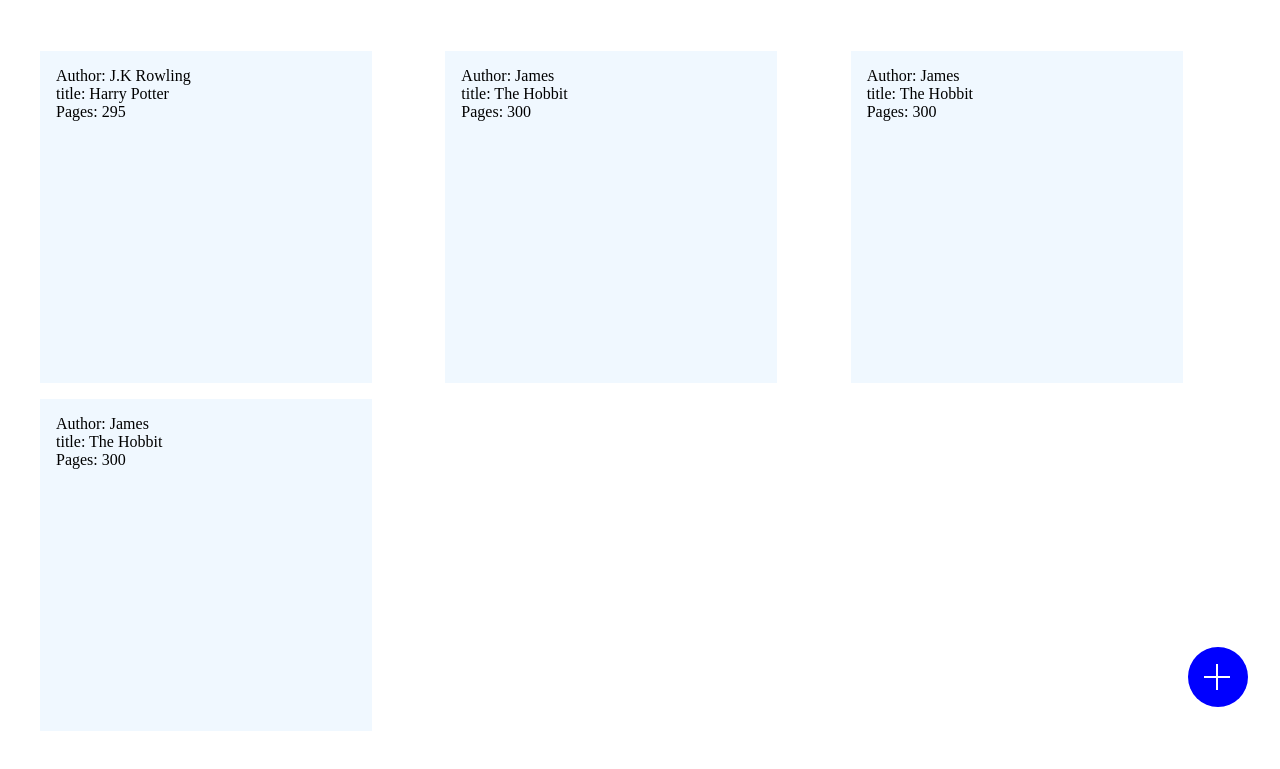
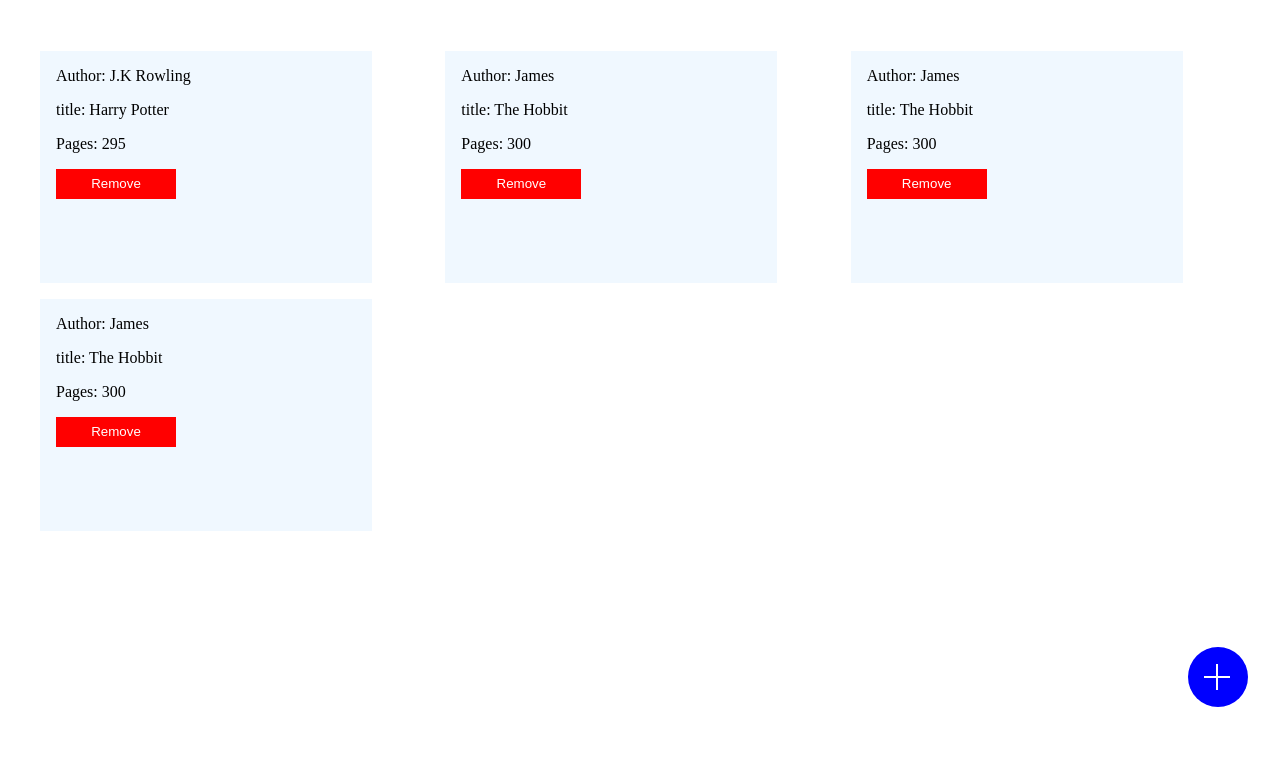
Before and after one commit to zayyanza/odin_library, a plain HTML site: page index.html in a window 1280 px wide. Shown: the part 61-830 px from the top of the page. After the commit the page ends 800 px from the top, so only its background shows below. Drawn offline with Linux system fonts and the light colour scheme.

Commit message:
add remove button

```diff
--- a/script.js
+++ b/script.js
@@ -19,7 +19,8 @@ addBookToLibrary("James", "The Hobbit", 300);
 
 function displayLibrary() {
     content.innerHTML = "";
-    for(book of myLibrary) {
+
+    myLibrary.forEach((book, index) => {
         const card = document.createElement("div");
         card.classList.add("card")
 
@@ -27,16 +28,27 @@ function displayLibrary() {
         <div> Author: ${book.author}</div>
         <div> title: ${book.title}</div>
         <div> Pages: ${book.pages}</div>
+        <button class="removeBookBtn" data-index="${index}">Remove</button
         `;
 
         content.appendChild(card);
-    }
+    });
+
+    document.querySelectorAll(".removeBookBtn").forEach(button => {
+        button.addEventListener("click", (event) => {
+            const index = event.target.getAttribute("data-index");
+            myLibrary.splice(index, 1)
+            displayLibrary();
+        });
+    });
+
 }
 
 const addBookBtn = document.querySelector(".addBookBtn");
 const dialogModal = document.querySelector(".dialogModal");
 const closeModalBtn = document.querySelector(".closeModalBtn");
 const addBookForm = document.querySelector(".addBookForm");
+
 
 addBookBtn.addEventListener("click", () => {
     dialogModal.showModal();
@@ -61,6 +73,4 @@ addBookForm.addEventListener("submit", (event) => {
 
 });
 
-
 displayLibrary();
-console.log(myLibrary)
--- a/style.css
+++ b/style.css
@@ -1,8 +1,11 @@
 .card {
-    height: 300px;
+    display: flex;
+    flex-direction: column;
+    height: 200px;
     width: 300px;
     background-color: aliceblue;
     padding: 1rem;
+    gap: 1rem;
 }
 
 .content {
@@ -24,6 +27,14 @@
     right: 2rem;
 }
 
+.removeBookBtn {
+    background-color: red;
+    color: white;
+    border: none;
+    height: 30px;
+    width: 120px;
+}
+
 svg {
     fill: white;
 }
```
